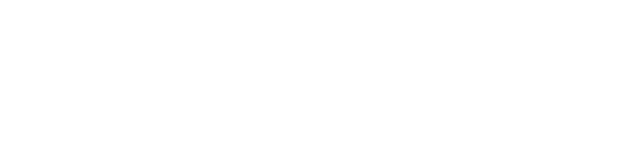
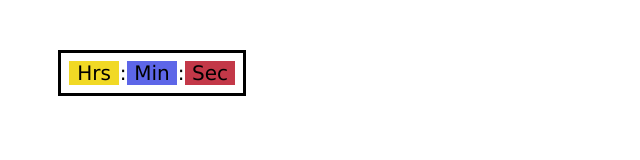
Before and after one commit to BCham16/Clock, a plain HTML site: page index.html in a window 1280 px wide. Shown: the whole page, without its empty margins (0-640 px from the left). Drawn offline with Linux system fonts and the light colour scheme.

Commit message:
Starter HTML and CSS

```diff
--- a/index.html
+++ b/index.html
@@ -9,6 +9,20 @@
 </head>
 
 <body>
+  <div class="Clock">
+    <div class="Hours">
+      Hrs
+    </div>
+    <div>:</div>
+    <div class="Minutes">
+      Min
+    </div>
+    <div>:</div>
+    <div class="Seconds">
+      Sec
+    </div>
+  </div>
 
 </body>
+
 </html>
--- a/style.css
+++ b/style.css
@@ -0,0 +1,25 @@
+
+.Clock{
+  display: grid;
+  grid-template-columns: 50px 8px 50px 8px 50px;
+  font-family: Verdana;
+  font-size: 20px;
+  margin-top: 50px;
+  margin-left: 50px;
+  text-align: center;
+  border-style: solid;
+  width: fit-content;
+  padding: 8px;
+}
+
+.Hours{
+  background-color: rgb(241, 217, 37);
+}
+
+.Minutes{
+  background-color: rgb(93, 102, 232);
+}
+
+.Seconds{
+  background-color: rgb(195, 56, 72);
+}
```
